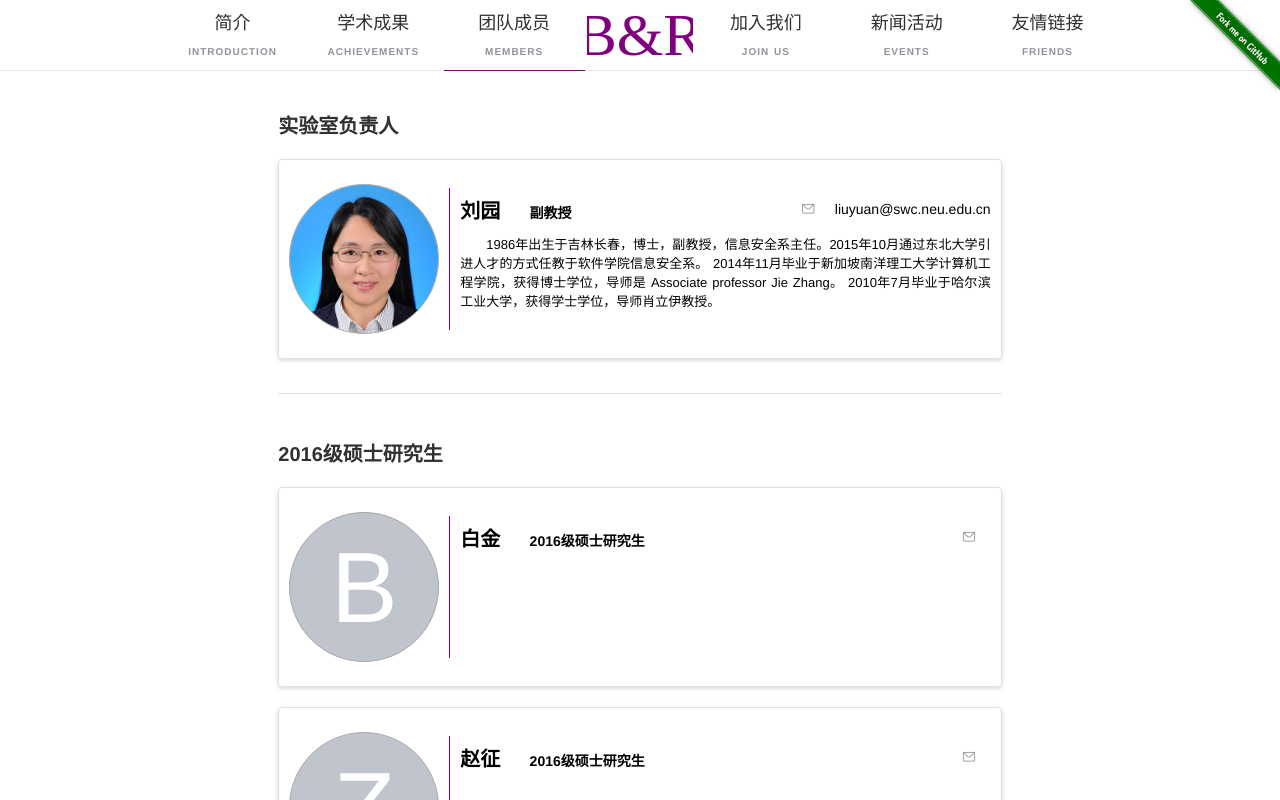
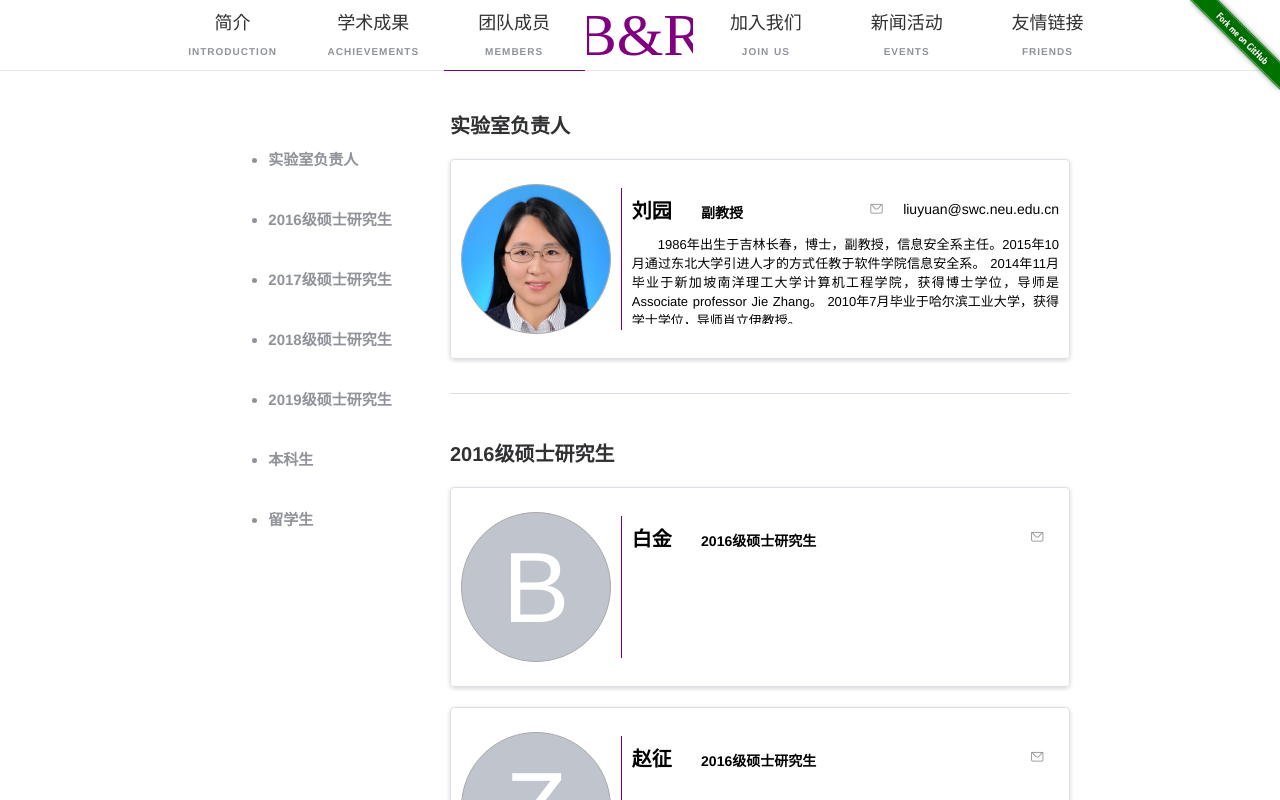
Before and after one commit to thothsun/blockchain-lab, a Nuxt app: page /members in a window 1280 px wide. Shown: the top 800 px of the page. Built offline with nearby package versions, Linux system fonts and the light colour scheme.

Commit message:
团队成员页面 添加 侧边导航栏

```diff
--- a/pages/members.vue
+++ b/pages/members.vue
@@ -3,7 +3,25 @@
     <myheader index="/members"></myheader>
     <el-main class="main-content">
       <el-row :gutter="0" type="flex" justify="center">
-        <el-col :xs="20" :sm="18" :md="16" :lg="14" :xl="12"
+        <el-col :span="4" class="hidden-sm-and-down" style="min-width: 240px">
+          <div
+            style="position: fixed;display: flex;justify-content: center;align-items:center;width: 200px;height: 500px;">
+
+            <ul style="line-height: 4;font-size: 1.5rem;font-weight: bold;color: #909399">
+              <li>实验室负责人</li>
+              <li>2016级硕士研究生</li>
+              <li>2017级硕士研究生</li>
+              <li>2018级硕士研究生</li>
+              <li>2019级硕士研究生</li>
+              <li>本科生</li>
+              <li>留学生</li>
+            </ul>
+
+          </div>
+        </el-col>
+
+
+        <el-col :xs="18" :sm="16" :md="14" :lg="12" :xl="10"
                 style="display: flex;justify-content: center;flex-wrap: wrap;">
 
           <h1>实验室负责人</h1>
```
